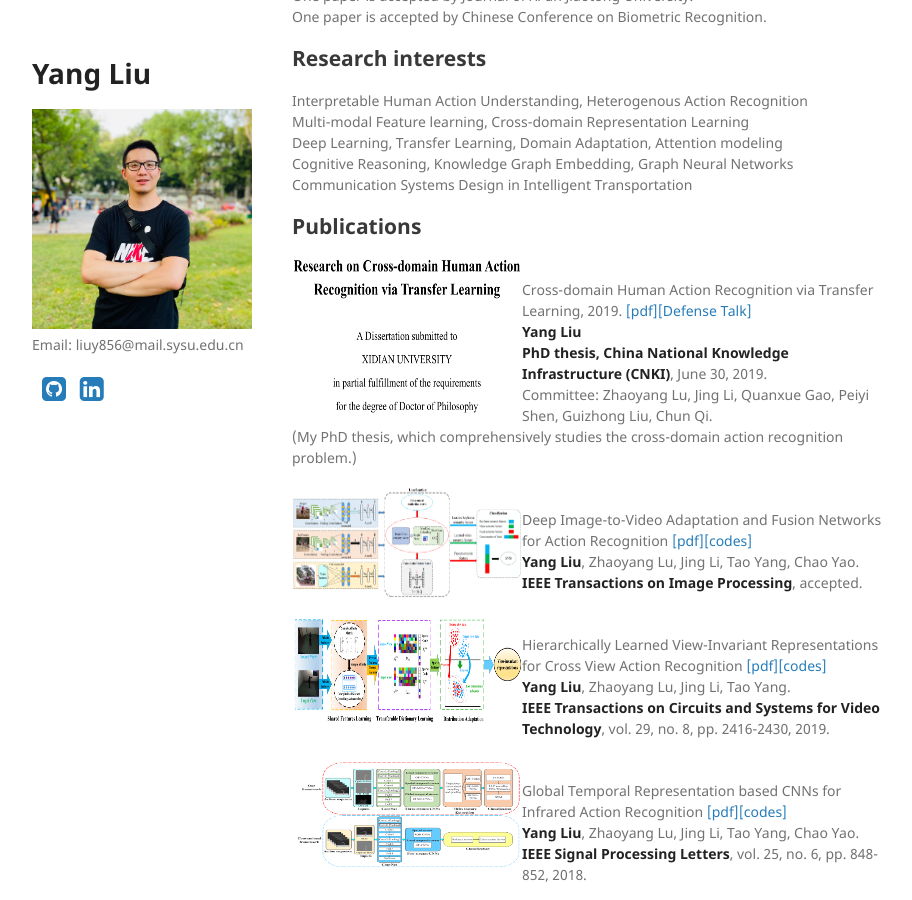
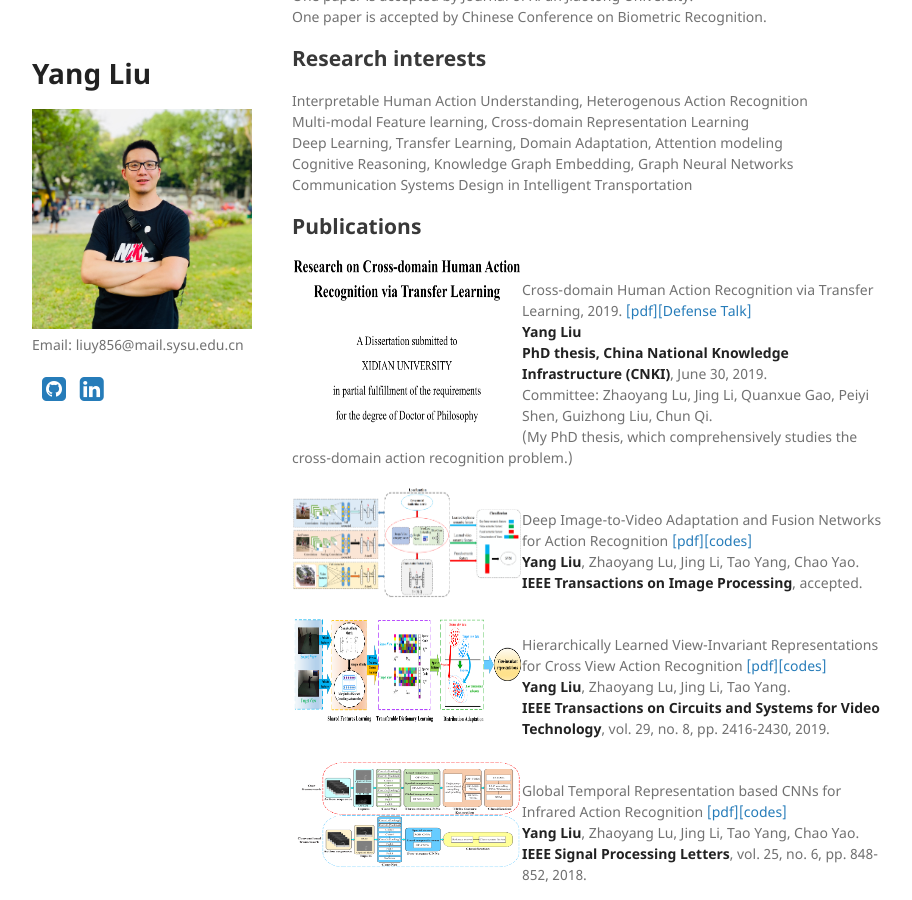
Before and after one commit to YangLiu9208/home, a Jekyll site: the page built from index.md, in a window 1280 px wide and 900 px high, scrolled down 557 px. Shown: the whole window, without its empty margins (178-1090 px from the left). Built offline with Jekyll 4.4.1, drawn with Linux system fonts in a browser that asks for light colours; a style sheet for code colours, icons or effects is not loaded.

Commit message:
Update index.md

```diff
--- a/index.md
+++ b/index.md
@@ -30,7 +30,7 @@ Communication Systems Design in Intelligent Transportation
 ## Publications
 <div align="left">
           <a>
-            <img border="0" src="./PHD_thesis.png" align="left" width="230" height="160">
+            <img border="0" src="./PHD_thesis.png" align="left" width="230" height="170">
           </a>
 </div>
 Cross-domain Human Action Recognition via Transfer Learning, 2019. [[pdf]]((https://yangliu9208.github.io/home/))[[Defense Talk]]((https://yangliu9208.github.io/home/))
```
